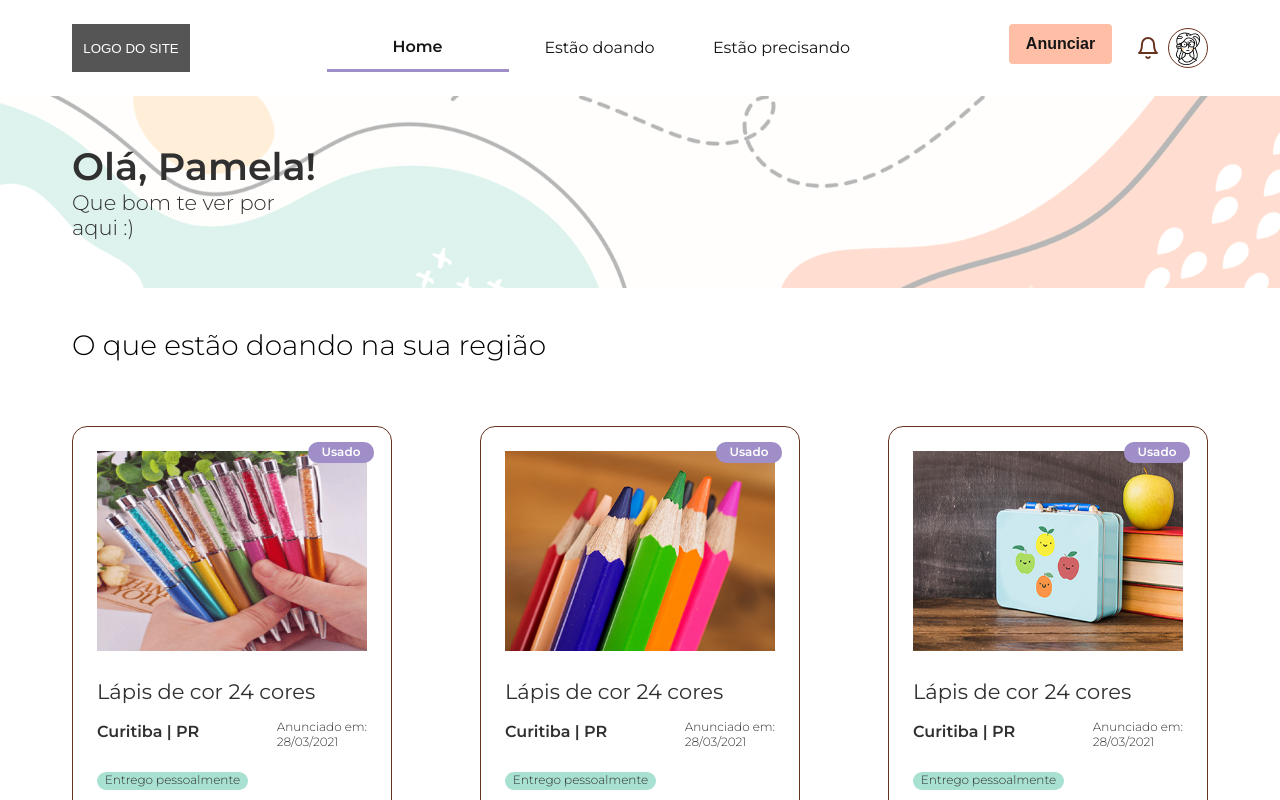
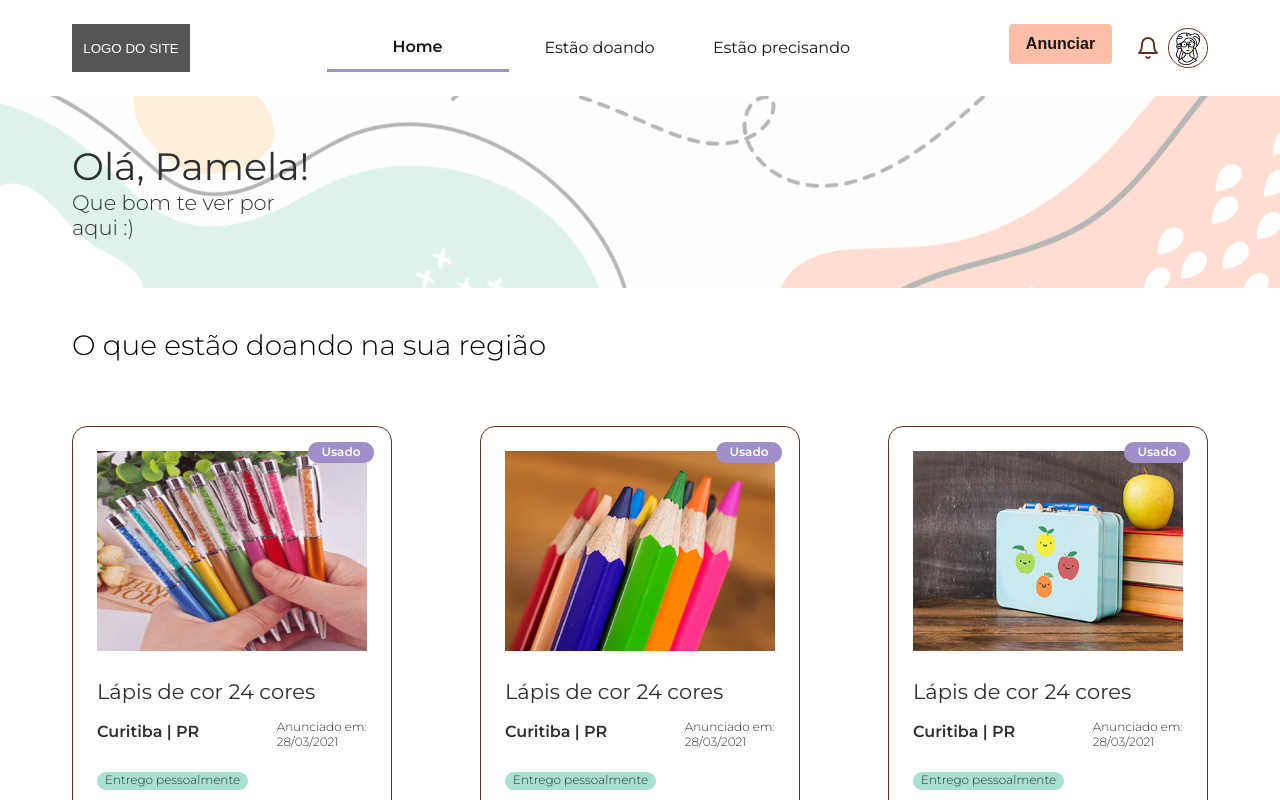
Before and after one commit to FCamara-Squad13/Mobile, a React (Create React App) app: page / in a window 1280 px wide. Shown: the top 800 px of the page. Built offline with nearby package versions, Linux system fonts and the light colour scheme.

Commit message:
Change fontweight on Hero title

```diff
--- a/src/components/Hero/style.css
+++ b/src/components/Hero/style.css
@@ -10,9 +10,10 @@
 }
 
 .hero-title {
-  font-weight: 600;
+  font-weight: 500;
   font-size: 38px;
   line-height: 45.6px;
+  max-width: 600px;
 }
 
 .hero-subtitle {
```
